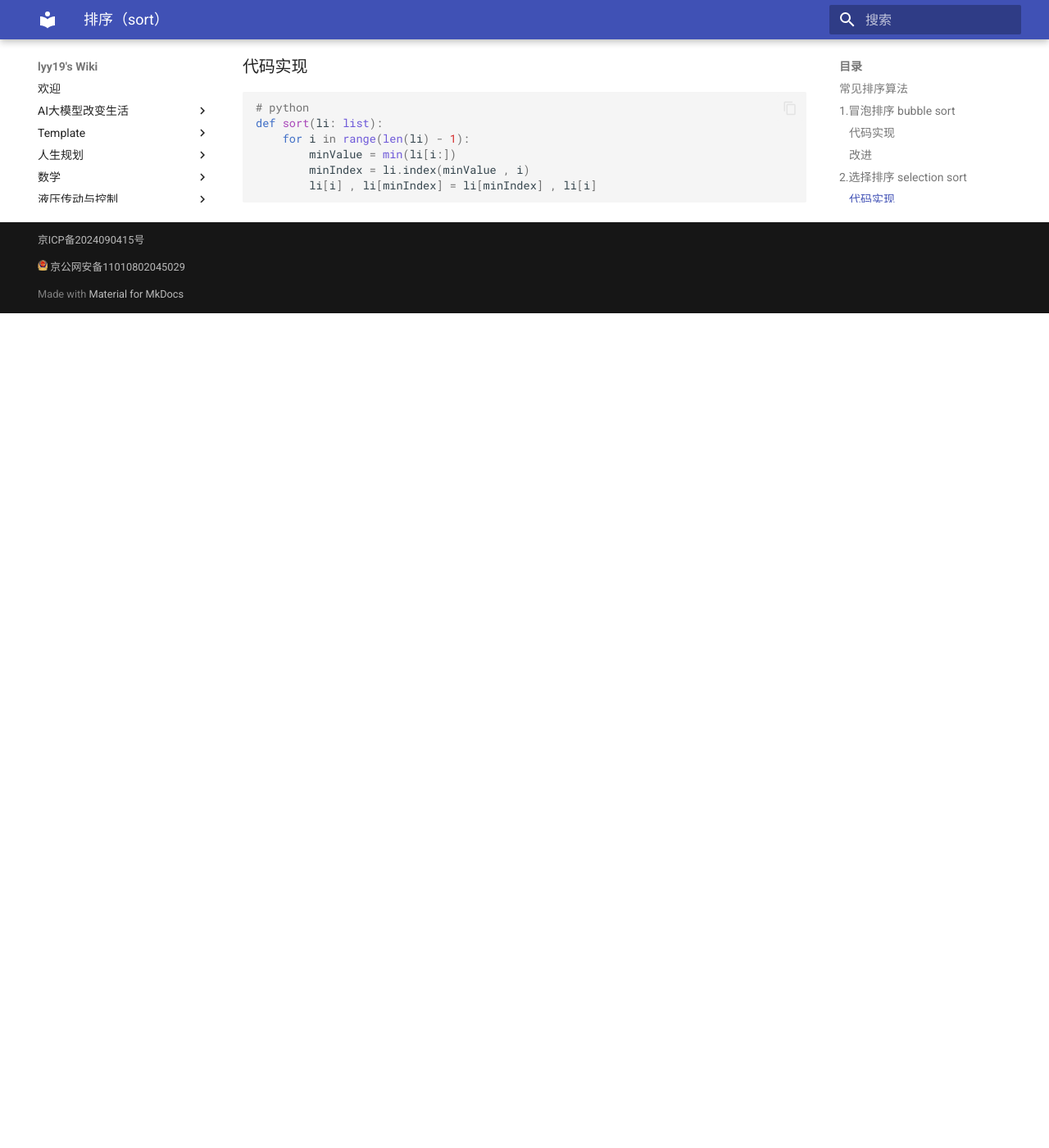
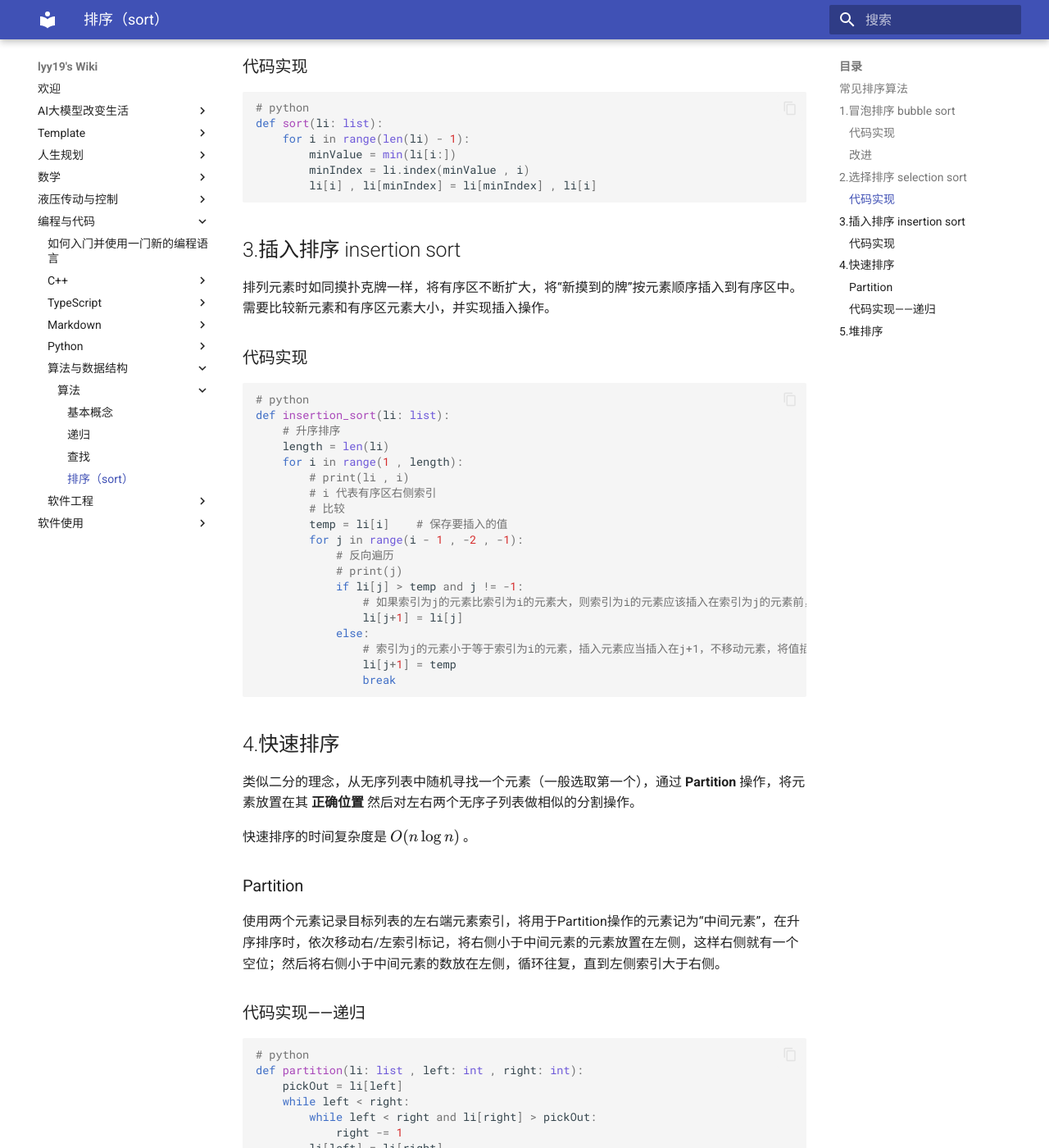
Before and after one commit to lyy1119/lyy1119.github.io, an MkDocs documentation site: the page built from docs/编程与代码/算法与数据结构/算法/sort.md, in a window 1280 px wide and 1400 px high, scrolled down 1663 px. Shown: the whole window at 82% size. Built offline with MkDocs 1.6.1 and Material for MkDocs 9.7.7, drawn with Linux system fonts in a browser that asks for light colours; before the commit the page ends 2045 px from its top, so only the background shows below that; some of the changed text lies outside the part shown.

Commit message:
write exp

````diff
--- a/docs/编程与代码/算法与数据结构/算法/sort.md
+++ b/docs/编程与代码/算法与数据结构/算法/sort.md
@@ -70,3 +70,71 @@
         minIndex = li.index(minValue , i)
         li[i] , li[minIndex] = li[minIndex] , li[i]
 ```
+
+## 3.插入排序 insertion sort
+
+排列元素时如同摸扑克牌一样，将有序区不断扩大，将“新摸到的牌”按元素顺序插入到有序区中。需要比较新元素和有序区元素大小，并实现插入操作。
+
+### 代码实现
+
+```python
+# python
+def insertion_sort(li: list):
+    # 升序排序
+    length = len(li)
+    for i in range(1 , length):
+        # print(li , i)
+        # i 代表有序区右侧索引
+        # 比较
+        temp = li[i]    # 保存要插入的值
+        for j in range(i - 1 , -2 , -1):
+            # 反向遍历
+            # print(j)
+            if li[j] > temp and j != -1:
+                # 如果索引为j的元素比索引为i的元素大，则索引为i的元素应该插入在索引为j的元素前，索引为j的元素后移
+                li[j+1] = li[j]
+            else:
+                # 索引为j的元素小于等于索引为i的元素，插入元素应当插入在j+1，不移动元素，将值插入到j+1
+                li[j+1] = temp
+                break
+```
+
+## 4.快速排序
+
+类似二分的理念，从无序列表中随机寻找一个元素（一般选取第一个），通过 **Partition** 操作，将元素放置在其 **正确位置** 然后对左右两个无序子列表做相似的分割操作。
+
+快速排序的时间复杂度是 \( O(n \log n) \) 。
+
+### Partition
+
+使用两个元素记录目标列表的左右端元素索引，将用于Partition操作的元素记为“中间元素”，在升序排序时，依次移动右/左索引标记，将右侧小于中间元素的元素放置在左侧，这样右侧就有一个空位；然后将右侧小于中间元素的数放在左侧，循环往复，直到左侧索引大于右侧。
+
+### 代码实现——递归
+
+```python
+# python
+def partition(li: list , left: int , right: int):
+    pickOut = li[left]
+    while left < right:
+        while left < right and li[right] > pickOut:
+            right -= 1
+        li[left] = li[right]
+        while left < right and li[left] < pickOut:
+            left += 1
+        li[right] = li[left]
+    # 左右交换完成，left=right=捡出元素的正确位置
+    li[left] = pickOut
+    return left
+
+def quick_sort(li: list , left: int , right: int):
+    if left < right:
+        mid = partition(li , left , right)
+        quick_sort(li , left , mid - 1)
+        quick_sort(li , mid + 1 , right)
+```
+
+**问题** ：
+1. 使用了递归，消耗资源
+2. 若每次partition的操作元素都是最大或者最小的，则每次递归列表无序长度只会减一，会出现所谓 **最坏情况** 。（解决方法：将partition选取的元素随机化）
+
+## 5.堆排序
````
